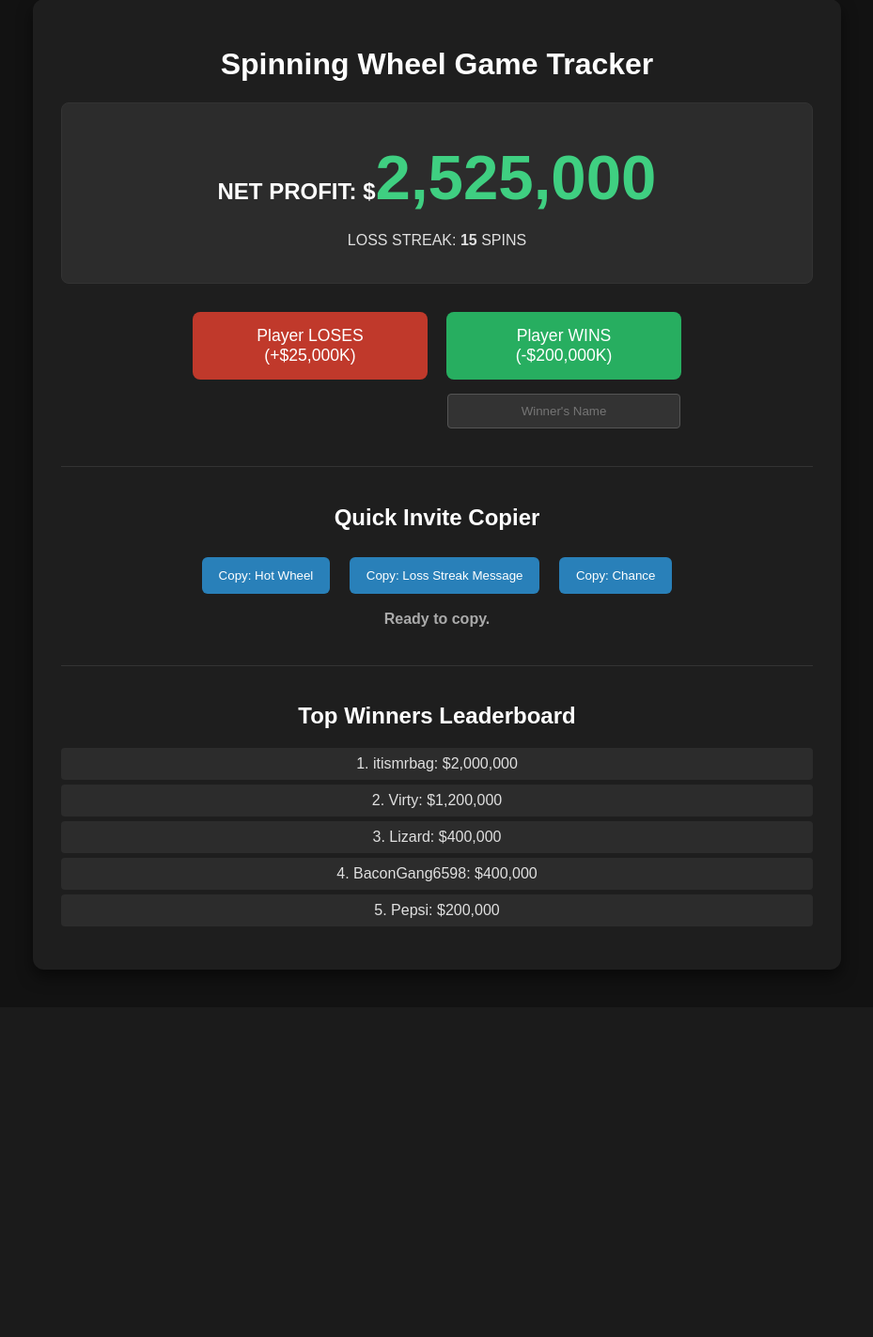
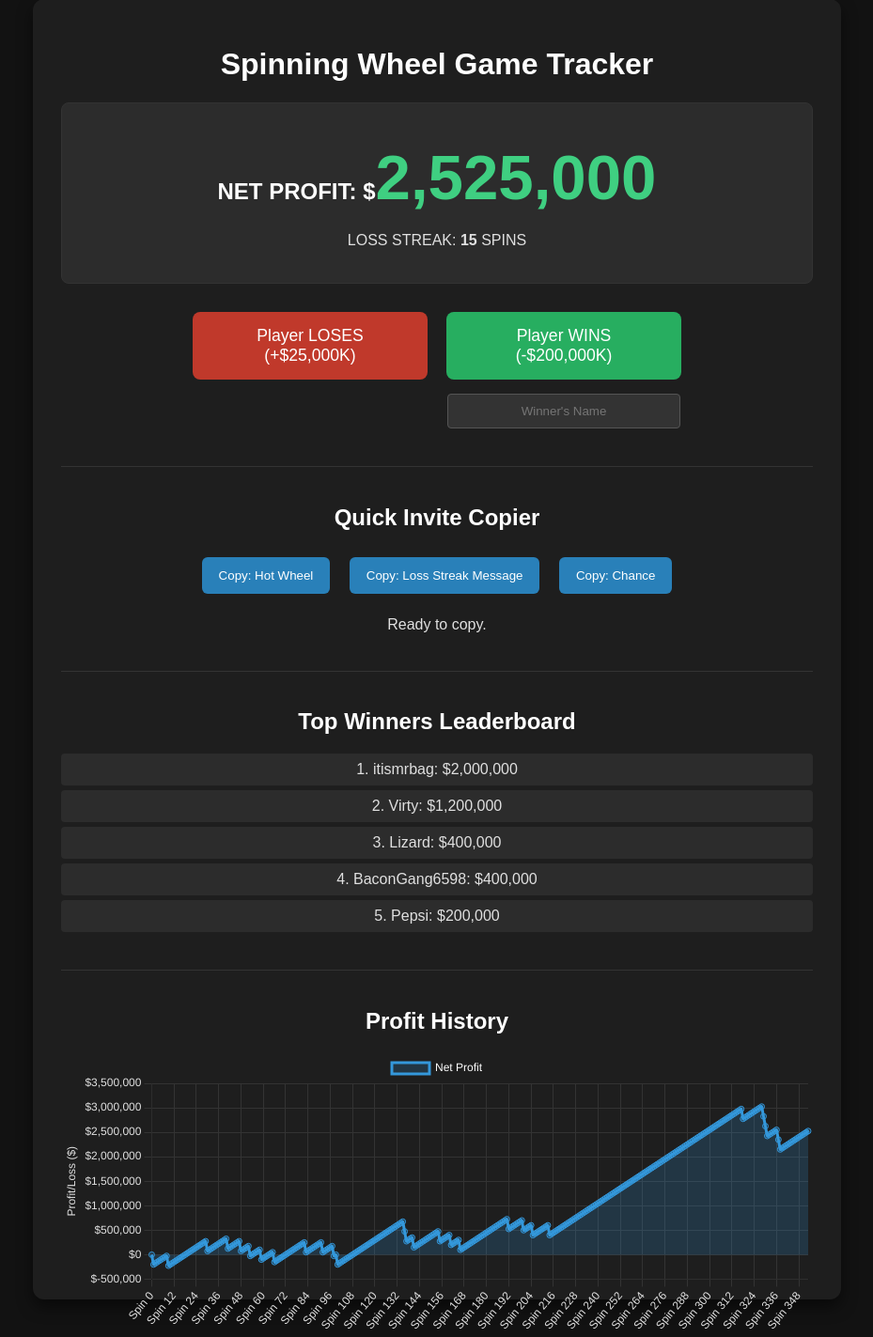
Before and after one commit to Curavis/Casino-Tracker, a Flask app: page / in a window 1280 px wide. Shown: the part 41-1464 px from the top of the page at 94% size, without its empty margins (175-1104 px from the left). Before the commit the page ends 1084 px from the top, so only its background shows below. Run offline with Flask 3, Linux system fonts and the light colour scheme.

Commit message:
Update index.html

```diff
--- a/templates/index.html
+++ b/templates/index.html
@@ -4,6 +4,7 @@
     <meta charset="UTF-8">
     <meta name="viewport" content="width=device-width, initial-scale=1.0">
     <title>Web Casino Tracker</title>
+    <script src="https://cdn.jsdelivr.net/npm/chart.js@4.4.1/dist/chart.umd.min.js"></script>
     <style>
         /* DARK THEME & CENTERING */
         body {
@@ -116,10 +117,13 @@
             padding: 8px;
             border-radius: 4px;
         }
-        #copy-status {
-            margin-top: 10px;
-            font-weight: bold;
-            color: #aaa;
+        /* CHART SPECIFIC STYLES */
+        .chart-container {
+            margin-top: 40px;
+            padding-top: 20px;
+            border-top: 1px solid #333;
+            max-width: 100%; /* Ensure it fits in container */
+            height: 300px; /* Give it a fixed height */
         }
     </style>
 </head>
@@ -173,25 +177,26 @@
                 {% endfor %}
             </ul>
         </div>
+
+        <div class="chart-container">
+            <h2>Profit History</h2>
+            <canvas id="profitChart"></canvas>
+        </div>
+
     </div>
 
     <script>
         function copyToClipboard(text, key) {
-            // FIX: Remove HTML escape characters like &quot; and &#39;
             text = text.replace(/&quot;/g, '"').replace(/&#39;/g, "'");
-
             const statusElement = document.getElementById('copy-status');
-
             const textarea = document.createElement('textarea');
             textarea.value = text;
             textarea.style.position = 'fixed';
             document.body.appendChild(textarea);
-
             textarea.select();
 
             try {
                 document.execCommand('copy');
-
                 statusElement.textContent = `'${key}' Copied!`;
                 statusElement.style.color = 'green';
             } catch (err) {
@@ -200,13 +205,82 @@
                 statusElement.style.color = 'red';
             } finally {
                 document.body.removeChild(textarea);
-
                 setTimeout(() => {
                     statusElement.textContent = 'Ready to copy.';
                     statusElement.style.color = 'gray';
                 }, 1500);
             }
         }
+
+        // --- CHART.JS LOGIC ---
+        document.addEventListener('DOMContentLoaded', function() {
+            // Get the profit history data passed from Flask
+            const profitHistory = JSON.parse('{{ profit_history | tojson | safe }}');
+
+            // Create labels (Spin 0, Spin 1, Spin 2, ...)
+            const labels = profitHistory.map((_, index) => 'Spin ' + index);
+
+            // Chart data structure
+            const data = {
+                labels: labels,
+                datasets: [{
+                    label: 'Net Profit',
+                    data: profitHistory,
+                    borderColor: '#3498db', // Blue line color
+                    backgroundColor: 'rgba(52, 152, 219, 0.2)', // Light blue area fill
+                    fill: true,
+                    tension: 0.1
+                }]
+            };
+
+            // Chart configuration
+            const config = {
+                type: 'line',
+                data: data,
+                options: {
+                    responsive: true,
+                    maintainAspectRatio: false,
+                    scales: {
+                        y: {
+                            title: {
+                                display: true,
+                                text: 'Profit/Loss ($)',
+                                color: '#e0e0e0'
+                            },
+                            grid: {
+                                color: '#333' // Darker grid lines
+                            },
+                            ticks: {
+                                color: '#e0e0e0',
+                                // Format ticks with commas and currency sign
+                                callback: function(value, index, ticks) {
+                                    return '$' + value.toLocaleString();
+                                }
+                            }
+                        },
+                        x: {
+                            grid: {
+                                color: '#333'
+                            },
+                            ticks: {
+                                color: '#e0e0e0'
+                            }
+                        }
+                    },
+                    plugins: {
+                        legend: {
+                            labels: {
+                                color: '#ffffff' // White legend text
+                            }
+                        }
+                    }
+                }
+            };
+
+            // Initialize and render the chart
+            const ctx = document.getElementById('profitChart').getContext('2d');
+            new Chart(ctx, config);
+        });
     </script>
 </body>
 </html>
```
